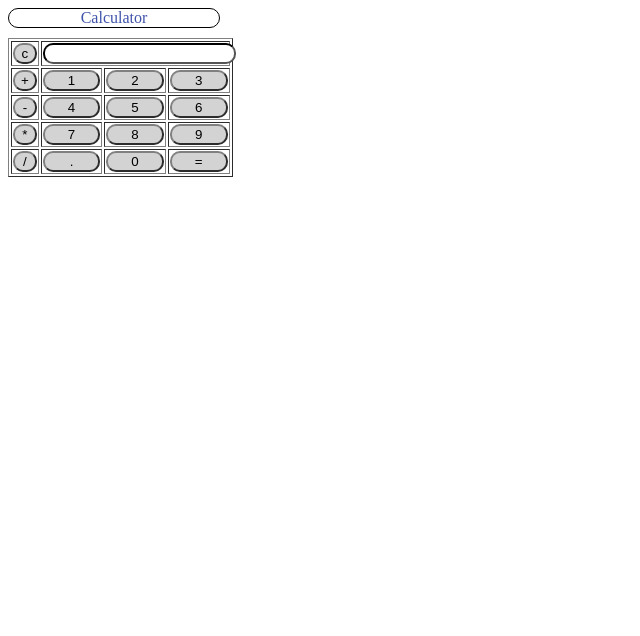
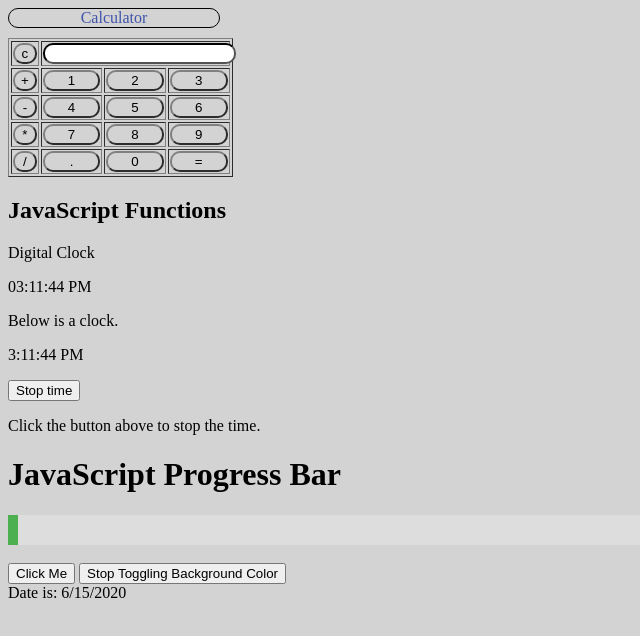
Before and after one commit to HuydDo/calculator, a plain HTML site: page index.html in a window 1280 px wide. Shown: the whole page, without its empty margins (0-640 px from the left). Drawn offline with Linux system fonts and the light colour scheme.

Commit message:
modified index.html, time.js

```diff
--- a/index.html
+++ b/index.html
@@ -40,50 +40,21 @@
     </tr>
   </table>
 
-   <!-- <h2>JavaScript Functions</h2> -->
-  <!-- <p>
+   <h2>JavaScript Functions</h2>
+  <p>
     Digital Clock
   </p>
-  <p id="demo"></p> -->
+  <p id="demo"></p>
 
-  <!-- <script>
-    var date=new Date();
-    var day=date.getDate();
-    var month=date.getMonth()+1;
-    var year=date.getFullYear();
-    document.write("<br>Date is: "+month+"/"+day+"/"+year);
-  </script>
-   -->
 
-<!-- <p>Below is a clock.</p>
+
+<p>Below is a clock.</p>
 <p id="demo1"></p>
 <button onclick="clearInterval(myVar)">Stop time</button>
 <br>
 <p>Click the button above to stop the time.</p>
-<script>
-var myVar = setInterval(myTimer ,1000);
-function myTimer() {
-var d = new Date();
-document.getElementById("demo1").innerHTML = d.toLocaleTimeString();
-}
-</script> -->
-<!-- <style>
-  #myProgress {
-  width: 100%;
-  height: 30px;
-  position: relative;
-  background-color: #ddd;
-  }
 
-  #myBar {
-  background-color: #4CAF50;
-  width: 10px;
-  height: 30px;
-  position: absolute;
-  }
-  </style>
-
-  <!-- <h1>JavaScript Progress Bar</h1>
+  <h1>JavaScript Progress Bar</h1>
 
   <div id="myProgress">
   <div id="myBar"></div>
@@ -91,39 +62,13 @@ document.getElementById("demo1").innerHTML = d.toLocaleTimeString();
 
   <br>
   <button onclick="move()">Click Me</button>
-    -->
-  <!-- <script>
-  function move() {
-  var elem = document.getElementById("myBar");
-  var width = 0;
-  var id = setInterval(frame, 100);
-  function frame() {
-  if (width == 100) {
-  clearInterval(id);
-  } else {
-  width++;
-  elem.style.width = width + '%';
-  }
-  }
-  }
-  </script>
--->
-   <!-- <button onclick="stopColor()">Stop Toggling</button> -->
 
-   <!-- <script>
-   var myVar = setInterval(setColor, 100);
 
-   function setColor() {
-   var x = document.body;
-   x.style.backgroundColor = x.style.backgroundColor == "gray" ? "white" : "gray";
-   }
+   <button onclick="stopColor()">Stop Toggling Background Color</button>
 
-   function stopColor() {
-   clearInterval(myVar);
-   }
-   </script> -->
+
   <script src="calculator.js"></script>
-  <!-- <script src="time.js"></script> -->
+  <script src="time.js"></script>
 
 </body>
 
--- a/time.js
+++ b/time.js
@@ -57,13 +57,13 @@ function move() {
 }
 
 
-var myVar = setInterval(setColor, 100);
+var myVar1 = setInterval(setColor, 2000);
 
 function setColor() {
  var x = document.body;
- x.style.backgroundColor = x.style.backgroundColor == "gray" ? "white" : "gray";
+ x.style.backgroundColor = x.style.backgroundColor == "gray" ? "lightgray" : "gray";
 }
 
  function stopColor() {
- clearInterval(myVar);
+  clearInterval(myVar1);
  }
```
Lines whose indentation alone changed are shown as unchanged.
